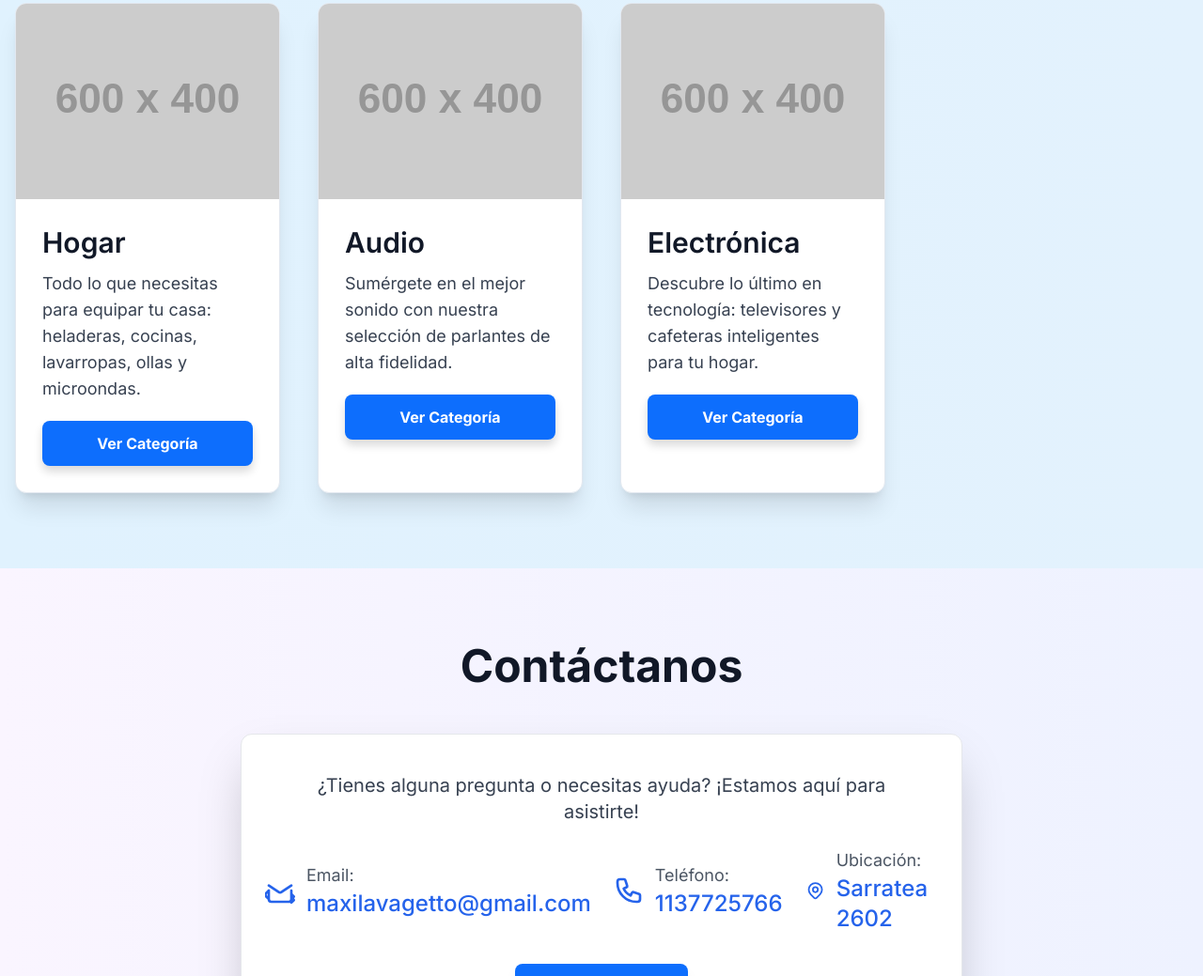
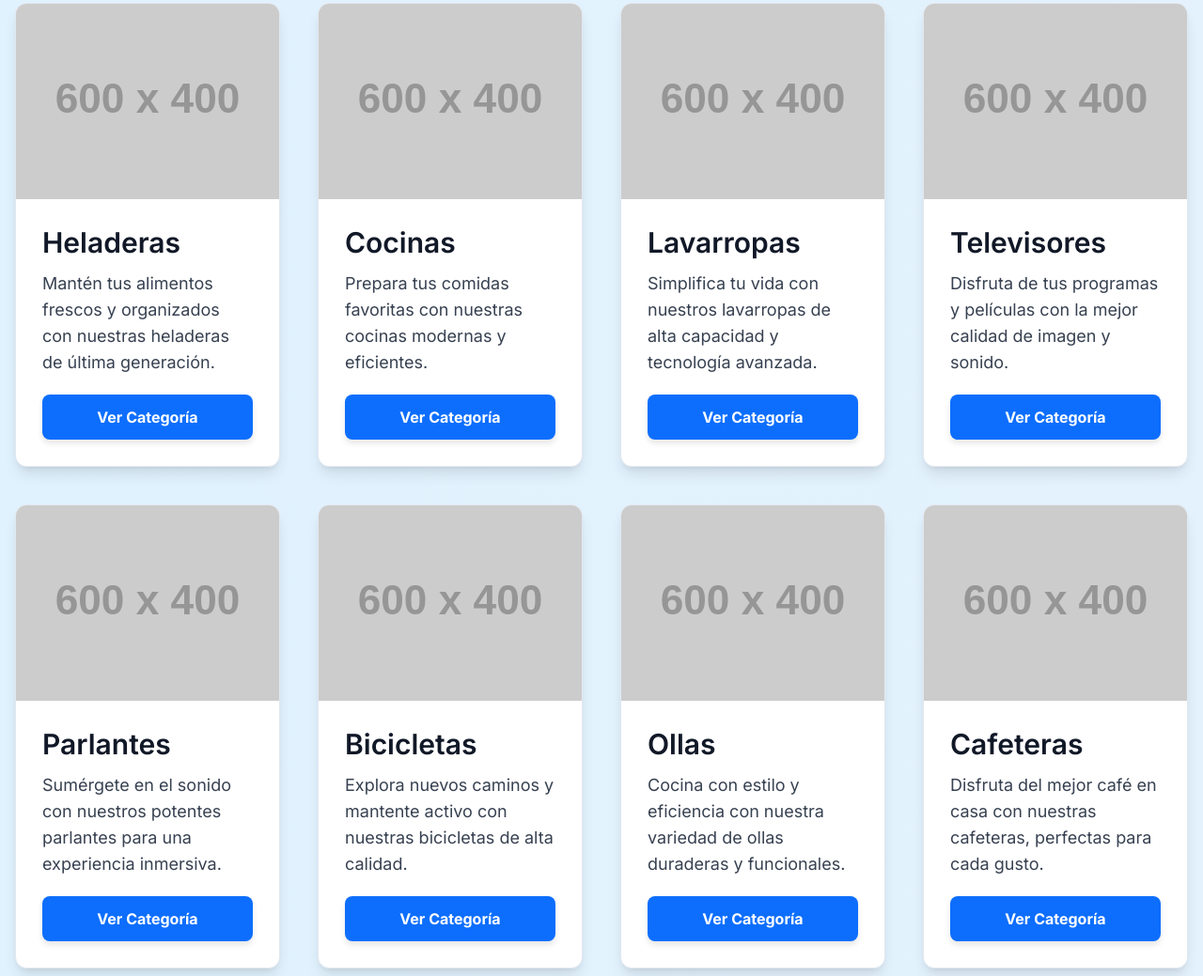
Before and after one commit to maxilagv/proyectensintonia, a plain HTML site: page index.html in a window 1280 px wide. Shown: the part 713-1752 px from the top of the page at 94% size. Drawn offline with nearby package versions, Linux system fonts and the light colour scheme; placeholder pictures from the web are drawn by us.

Commit message:
Update index.html

```diff
--- a/index.html
+++ b/index.html
@@ -19,18 +19,18 @@
         }
         .product-card:hover {
             transform: translateY(-8px) scale(1.02); /* Efecto más pronunciado al pasar el ratón */
-            box-shadow: 0 15px 30px rgba(0, 0, 0, 0.2); /* Sombra más grande y oscura al pasar el ratón */
+            box-shadow: 0 15px 30px rgba(0, 0, 0, 0.15); /* Sombra más grande */
             border-color: #0d6efd; /* Borde azul al pasar el ratón */
         }
         .btn-primary {
             background-color: #0d6efd; /* Azul vibrante */
             transition: background-color 0.3s ease-in-out, transform 0.2s ease-in-out, box-shadow 0.3s ease-in-out;
-            box-shadow: 0 6px 10px rgba(0, 0, 0, 0.15); /* Sombra inicial más pronunciada */
+            box-shadow: 0 4px 6px rgba(0, 0, 0, 0.1); /* Sombra inicial */
         }
         .btn-primary:hover {
             background-color: #0b5ed7;
             transform: translateY(-3px) scale(1.01); /* Efecto de "levantar" y crecer ligeramente */
-            box-shadow: 0 12px 20px rgba(0, 0, 0, 0.3); /* Sombra más intensa al pasar el ratón */
+            box-shadow: 0 8px 12px rgba(0, 0, 0, 0.2); /* Sombra más intensa al pasar el ratón */
         }
         .navbar-link {
             transition: color 0.3s ease-in-out, transform 0.2s ease-in-out;
@@ -40,7 +40,7 @@
             transform: translateY(-2px);
         }
         .hero-heading {
-            text-shadow: 2px 2px 4px rgba(0, 0, 0, 0.4); /* Sombra de texto para el título del héroe, más oscura */
+            text-shadow: 2px 2px 4px rgba(0, 0, 0, 0.3); /* Sombra de texto para el título del héroe */
         }
         .section-bg-gradient {
             background-image: linear-gradient(to right, #e0f2fe, #e3f2fd); /* Gradiente sutil para secciones */
@@ -50,18 +50,18 @@
         }
         .contact-card:hover {
             transform: translateY(-5px);
-            box-shadow: 0 15px 30px rgba(0, 0, 0, 0.25); /* Sombra más grande y oscura al pasar el ratón */
+            box-shadow: 0 10px 20px rgba(0, 0, 0, 0.1);
         }
     </style>
 </head>
 <body class="text-gray-800">
 
     <!-- Header y Navegación -->
-    <header class="bg-white shadow-xl py-4"> <!-- Sombra más pronunciada en el header -->
+    <header class="bg-white shadow-lg py-4">
         <div class="container mx-auto px-4 flex justify-between items-center">
             <!-- Logo y Nombre de la marca -->
             <div class="flex items-center">
-                <img src="https://i.postimg.cc/W4C6znqb/Gemini-Generated-Image-fbozaofbozaofboz-1.png" alt="Ensintonía Logo" class="h-20 sm:h-24 w-auto mr-4">
+                <img src="https://i.postimg.cc/kM8wVkcr/Captura-de-pantalla-2025-07-16-163614.png" alt="Ensintonía Logo" class="h-20 sm:h-24 w-auto mr-4">
                 <h1 class="text-3xl sm:text-4xl font-extrabold text-gray-900">Ensintonía</h1>
             </div>
 
@@ -75,16 +75,16 @@
             <!-- Menú de Navegación para escritorio -->
             <nav id="desktop-nav" class="hidden sm:flex">
                 <ul class="flex space-x-8">
-                    <li><a href="#productos" class="navbar-link text-xl font-medium text-gray-700 hover:text-blue-600">Categorías</a></li>
+                    <li><a href="#productos" class="navbar-link text-xl font-medium text-gray-700 hover:text-blue-600">Productos</a></li>
                     <li><a href="#contacto" class="navbar-link text-xl font-medium text-gray-700 hover:text-blue-600">Contacto</a></li>
                 </ul>
             </nav>
         </div>
 
         <!-- Menú de Navegación para móvil (oculto por defecto) -->
-        <nav id="mobile-nav" class="hidden sm:hidden bg-white py-2 px-4 border-t border-gray-200 shadow-md"> <!-- Sombra sutil en el menú móvil -->
+        <nav id="mobile-nav" class="hidden sm:hidden bg-white py-2 px-4 border-t border-gray-200">
             <ul class="flex flex-col space-y-4">
-                <li><a href="#productos" class="navbar-link text-lg font-medium text-gray-700 hover:text-blue-600 block py-2">Categorías</a></li>
+                <li><a href="#productos" class="navbar-link text-lg font-medium text-gray-700 hover:text-blue-600 block py-2">Productos</a></li>
                 <li><a href="#contacto" class="navbar-link text-lg font-medium text-gray-700 hover:text-blue-600 block py-2">Contacto</a></li>
             </ul>
         </nav>
@@ -95,7 +95,7 @@
         <div class="container mx-auto px-4">
             <h2 class="text-4xl sm:text-6xl font-extrabold mb-4 leading-tight hero-heading animate-fade-in-down">Todo para tu hogar, en perfecta sintonía.</h2>
             <p class="text-lg sm:text-2xl mb-8 sm:mb-10 opacity-90 animate-fade-in-up">Descubre nuestra amplia selección de productos de calidad para equipar tu casa.</p>
-            <a href="#productos" class="inline-block bg-white text-blue-700 font-bold py-3 px-8 sm:py-4 sm:px-10 rounded-full shadow-2xl hover:bg-gray-100 transform hover:scale-110 transition duration-500 ease-in-out">Explorar Categorías</a> <!-- Sombra más intensa en el botón principal -->
+            <a href="#productos" class="inline-block bg-white text-blue-700 font-bold py-3 px-8 sm:py-4 sm:px-10 rounded-full shadow-xl hover:bg-gray-100 transform hover:scale-110 transition duration-500 ease-in-out">Explorar Categorías</a>
         </div>
     </section>
 
@@ -104,32 +104,92 @@
         <div class="container mx-auto px-4">
             <h2 class="text-4xl sm:text-5xl font-bold text-center mb-12 sm:mb-16 text-gray-900">Nuestras Categorías</h2>
             <div class="grid grid-cols-1 md:grid-cols-2 lg:grid-cols-3 xl:grid-cols-4 gap-8 sm:gap-10">
-                <!-- Tarjeta de Categoría: Hogar -->
-                <div class="product-card bg-white rounded-xl shadow-xl overflow-hidden cursor-pointer" onclick="goToCategory('Hogar')"> <!-- Sombra más pronunciada en las tarjetas -->
-                    <img src="https://placehold.co/600x400/a7d9f7/2d3748?text=Hogar" alt="Hogar" class="w-full h-48 sm:h-52 object-cover transition duration-300 ease-in-out transform hover:scale-105">
+                <!-- Tarjeta de Categoría: Heladeras -->
+                <div class="product-card bg-white rounded-xl shadow-lg overflow-hidden cursor-pointer" onclick="goToCategory('Heladeras')">
+                    <img src="https://placehold.co/600x400/a7d9f7/2d3748?text=Heladeras" alt="Heladeras" class="w-full h-48 sm:h-52 object-cover transition duration-300 ease-in-out transform hover:scale-105">
                     <div class="p-6 sm:p-7">
-                        <h3 class="text-2xl sm:text-3xl font-semibold mb-2 sm:mb-3 text-gray-900">Hogar</h3>
-                        <p class="text-base sm:text-lg text-gray-700 mb-4 sm:mb-5">Todo lo que necesitas para equipar tu casa: heladeras, cocinas, lavarropas, ollas y microondas.</p>
+                        <h3 class="text-2xl sm:text-3xl font-semibold mb-2 sm:mb-3 text-gray-900">Heladeras</h3>
+                        <p class="text-base sm:text-lg text-gray-700 mb-4 sm:mb-5">Mantén tus alimentos frescos y organizados con nuestras heladeras de última generación.</p>
                         <button class="btn-primary text-white font-bold py-2 px-4 sm:py-3 sm:px-6 rounded-lg w-full">Ver Categoría</button>
                     </div>
                 </div>
 
-                <!-- Tarjeta de Categoría: Audio -->
-                <div class="product-card bg-white rounded-xl shadow-xl overflow-hidden cursor-pointer" onclick="goToCategory('Audio')"> <!-- Sombra más pronunciada en las tarjetas -->
-                    <img src="https://placehold.co/600x400/f7d9a7/2d3748?text=Audio" alt="Audio" class="w-full h-48 sm:h-52 object-cover transition duration-300 ease-in-out transform hover:scale-105">
+                <!-- Tarjeta de Categoría: Cocinas -->
+                <div class="product-card bg-white rounded-xl shadow-lg overflow-hidden cursor-pointer" onclick="goToCategory('Cocinas')">
+                    <img src="https://placehold.co/600x400/f7d9a7/2d3748?text=Cocinas" alt="Cocinas" class="w-full h-48 sm:h-52 object-cover transition duration-300 ease-in-out transform hover:scale-105">
                     <div class="p-6 sm:p-7">
-                        <h3 class="text-2xl sm:text-3xl font-semibold mb-2 sm:mb-3 text-gray-900">Audio</h3>
-                        <p class="text-base sm:text-lg text-gray-700 mb-4 sm:mb-5">Sumérgete en el mejor sonido con nuestra selección de parlantes de alta fidelidad.</p>
+                        <h3 class="text-2xl sm:text-3xl font-semibold mb-2 sm:mb-3 text-gray-900">Cocinas</h3>
+                        <p class="text-base sm:text-lg text-gray-700 mb-4 sm:mb-5">Prepara tus comidas favoritas con nuestras cocinas modernas y eficientes.</p>
                         <button class="btn-primary text-white font-bold py-2 px-4 sm:py-3 sm:px-6 rounded-lg w-full">Ver Categoría</button>
                     </div>
                 </div>
 
-                <!-- Tarjeta de Categoría: Electrónica -->
-                <div class="product-card bg-white rounded-xl shadow-xl overflow-hidden cursor-pointer" onclick="goToCategory('Electronica')"> <!-- Sombra más pronunciada en las tarjetas -->
-                    <img src="https://placehold.co/600x400/d9a7f7/2d3748?text=Electronica" alt="Electrónica" class="w-full h-48 sm:h-52 object-cover transition duration-300 ease-in-out transform hover:scale-105">
+                <!-- Tarjeta de Categoría: Lavarropas -->
+                <div class="product-card bg-white rounded-xl shadow-lg overflow-hidden cursor-pointer" onclick="goToCategory('Lavarropas')">
+                    <img src="https://placehold.co/600x400/d9a7f7/2d3748?text=Lavarropas" alt="Lavarropas" class="w-full h-48 sm:h-52 object-cover transition duration-300 ease-in-out transform hover:scale-105">
                     <div class="p-6 sm:p-7">
-                        <h3 class="text-2xl sm:text-3xl font-semibold mb-2 sm:mb-3 text-gray-900">Electrónica</h3>
-                        <p class="text-base sm:text-lg text-gray-700 mb-4 sm:mb-5">Descubre lo último en tecnología: televisores y cafeteras inteligentes para tu hogar.</p>
+                        <h3 class="text-2xl sm:text-3xl font-semibold mb-2 sm:mb-3 text-gray-900">Lavarropas</h3>
+                        <p class="text-base sm:text-lg text-gray-700 mb-4 sm:mb-5">Simplifica tu vida con nuestros lavarropas de alta capacidad y tecnología avanzada.</p>
+                        <button class="btn-primary text-white font-bold py-2 px-4 sm:py-3 sm:px-6 rounded-lg w-full">Ver Categoría</button>
+                    </div>
+                </div>
+
+                <!-- Tarjeta de Categoría: Televisores -->
+                <div class="product-card bg-white rounded-xl shadow-lg overflow-hidden cursor-pointer" onclick="goToCategory('Televisores')">
+                    <img src="https://placehold.co/600x400/a7f7d9/2d3748?text=Televisores" alt="Televisores" class="w-full h-48 sm:h-52 object-cover transition duration-300 ease-in-out transform hover:scale-105">
+                    <div class="p-6 sm:p-7">
+                        <h3 class="text-2xl sm:text-3xl font-semibold mb-2 sm:mb-3 text-gray-900">Televisores</h3>
+                        <p class="text-base sm:text-lg text-gray-700 mb-4 sm:mb-5">Disfruta de tus programas y películas con la mejor calidad de imagen y sonido.</p>
+                        <button class="btn-primary text-white font-bold py-2 px-4 sm:py-3 sm:px-6 rounded-lg w-full">Ver Categoría</button>
+                    </div>
+                </div>
+
+                <!-- Tarjeta de Categoría: Parlantes -->
+                <div class="product-card bg-white rounded-xl shadow-lg overflow-hidden cursor-pointer" onclick="goToCategory('Parlantes')">
+                    <img src="https://placehold.co/600x400/f7a7d9/2d3748?text=Parlantes" alt="Parlantes" class="w-full h-48 sm:h-52 object-cover transition duration-300 ease-in-out transform hover:scale-105">
+                    <div class="p-6 sm:p-7">
+                        <h3 class="text-2xl sm:text-3xl font-semibold mb-2 sm:mb-3 text-gray-900">Parlantes</h3>
+                        <p class="text-base sm:text-lg text-gray-700 mb-4 sm:mb-5">Sumérgete en el sonido con nuestros potentes parlantes para una experiencia inmersiva.</p>
+                        <button class="btn-primary text-white font-bold py-2 px-4 sm:py-3 sm:px-6 rounded-lg w-full">Ver Categoría</button>
+                    </div>
+                </div>
+
+                <!-- Tarjeta de Categoría: Bicicletas -->
+                <div class="product-card bg-white rounded-xl shadow-lg overflow-hidden cursor-pointer" onclick="goToCategory('Bicicletas')">
+                    <img src="https://placehold.co/600x400/d9f7a7/2d3748?text=Bicicletas" alt="Bicicletas" class="w-full h-48 sm:h-52 object-cover transition duration-300 ease-in-out transform hover:scale-105">
+                    <div class="p-6 sm:p-7">
+                        <h3 class="text-2xl sm:text-3xl font-semibold mb-2 sm:mb-3 text-gray-900">Bicicletas</h3>
+                        <p class="text-base sm:text-lg text-gray-700 mb-4 sm:mb-5">Explora nuevos caminos y mantente activo con nuestras bicicletas de alta calidad.</p>
+                        <button class="btn-primary text-white font-bold py-2 px-4 sm:py-3 sm:px-6 rounded-lg w-full">Ver Categoría</button>
+                    </div>
+                </div>
+
+                <!-- Tarjeta de Categoría: Ollas -->
+                <div class="product-card bg-white rounded-xl shadow-lg overflow-hidden cursor-pointer" onclick="goToCategory('Ollas')">
+                    <img src="https://placehold.co/600x400/a7f7f7/2d3748?text=Ollas" alt="Ollas" class="w-full h-48 sm:h-52 object-cover transition duration-300 ease-in-out transform hover:scale-105">
+                    <div class="p-6 sm:p-7">
+                        <h3 class="text-2xl sm:text-3xl font-semibold mb-2 sm:mb-3 text-gray-900">Ollas</h3>
+                        <p class="text-base sm:text-lg text-gray-700 mb-4 sm:mb-5">Cocina con estilo y eficiencia con nuestra variedad de ollas duraderas y funcionales.</p>
+                        <button class="btn-primary text-white font-bold py-2 px-4 sm:py-3 sm:px-6 rounded-lg w-full">Ver Categoría</button>
+                    </div>
+                </div>
+
+                <!-- Tarjeta de Categoría: Cafeteras -->
+                <div class="product-card bg-white rounded-xl shadow-lg overflow-hidden cursor-pointer" onclick="goToCategory('Cafeteras')">
+                    <img src="https://placehold.co/600x400/f7f7a7/2d3748?text=Cafeteras" alt="Cafeteras" class="w-full h-48 sm:h-52 object-cover transition duration-300 ease-in-out transform hover:scale-105">
+                    <div class="p-6 sm:p-7">
+                        <h3 class="text-2xl sm:text-3xl font-semibold mb-2 sm:mb-3 text-gray-900">Cafeteras</h3>
+                        <p class="text-base sm:text-lg text-gray-700 mb-4 sm:mb-5">Disfruta del mejor café en casa con nuestras cafeteras, perfectas para cada gusto.</p>
+                        <button class="btn-primary text-white font-bold py-2 px-4 sm:py-3 sm:px-6 rounded-lg w-full">Ver Categoría</button>
+                    </div>
+                </div>
+
+                <!-- Tarjeta de Categoría: Microondas -->
+                <div class="product-card bg-white rounded-xl shadow-lg overflow-hidden cursor-pointer" onclick="goToCategory('Microondas')">
+                    <img src="https://placehold.co/600x400/a7a7f7/2d3748?text=Microondas" alt="Microondas" class="w-full h-48 sm:h-52 object-cover transition duration-300 ease-in-out transform hover:scale-105">
+                    <div class="p-6 sm:p-7">
+                        <h3 class="text-2xl sm:text-3xl font-semibold mb-2 sm:mb-3 text-gray-900">Microondas</h3>
+                        <p class="text-base sm:text-lg text-gray-700 mb-4 sm:mb-5">Calienta y cocina tus alimentos de forma rápida y sencilla con nuestros microondas.</p>
                         <button class="btn-primary text-white font-bold py-2 px-4 sm:py-3 sm:px-6 rounded-lg w-full">Ver Categoría</button>
                     </div>
                 </div>
@@ -182,7 +242,7 @@
     </section>
 
     <!-- Footer -->
-    <footer class="bg-gray-900 text-white py-8 sm:py-10 shadow-inner-top"> <!-- Sombra sutil en la parte superior del footer -->
+    <footer class="bg-gray-900 text-white py-8 sm:py-10">
         <div class="container mx-auto px-4 text-center">
             <p class="text-sm sm:text-lg">&copy; 2025 Ensintonía. Todos los derechos reservados.</p>
             <p class="text-xs sm:text-sm mt-2 text-gray-400">Diseñado con <span class="text-red-500">&hearts;</span> para tu hogar.</p>
```
